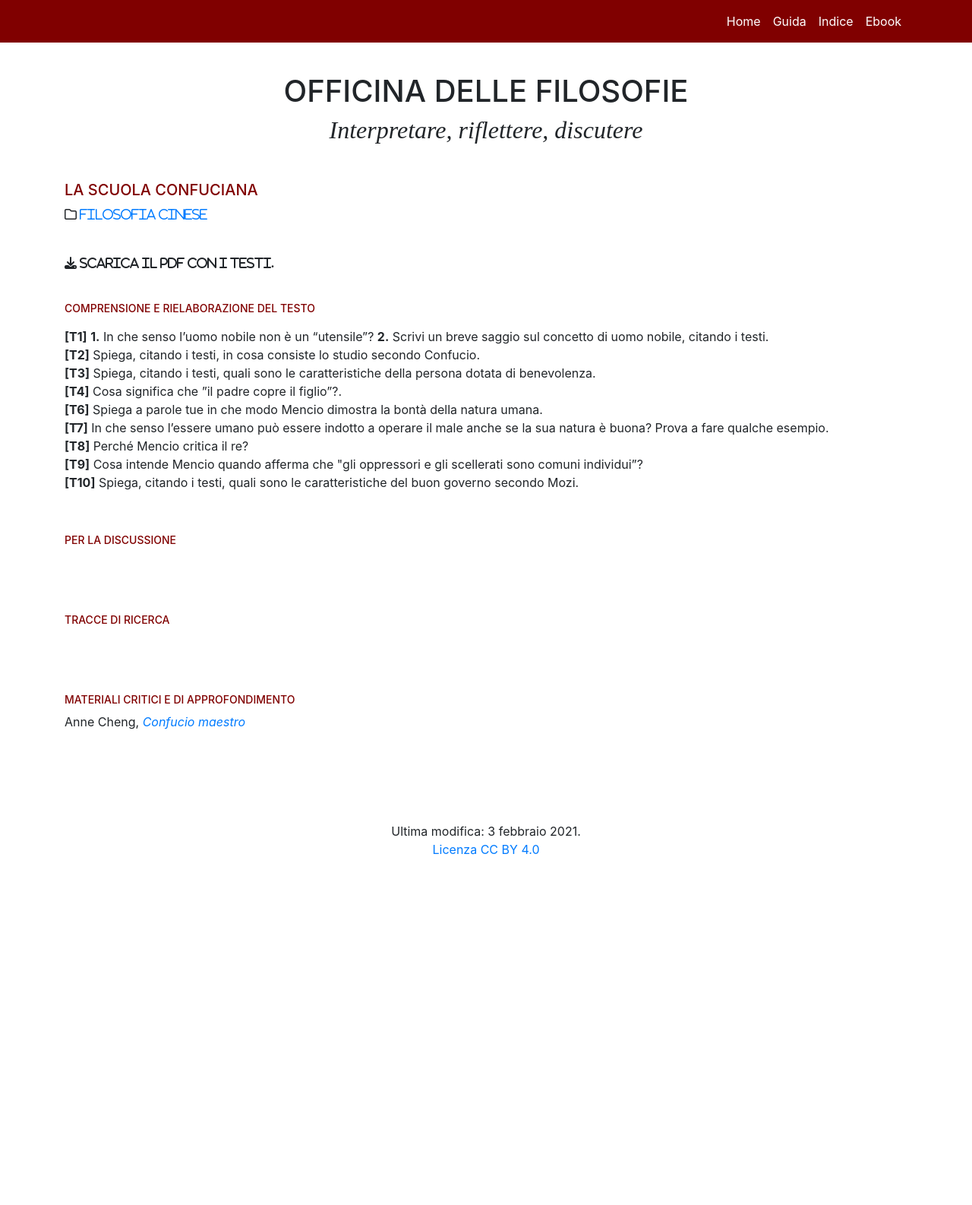
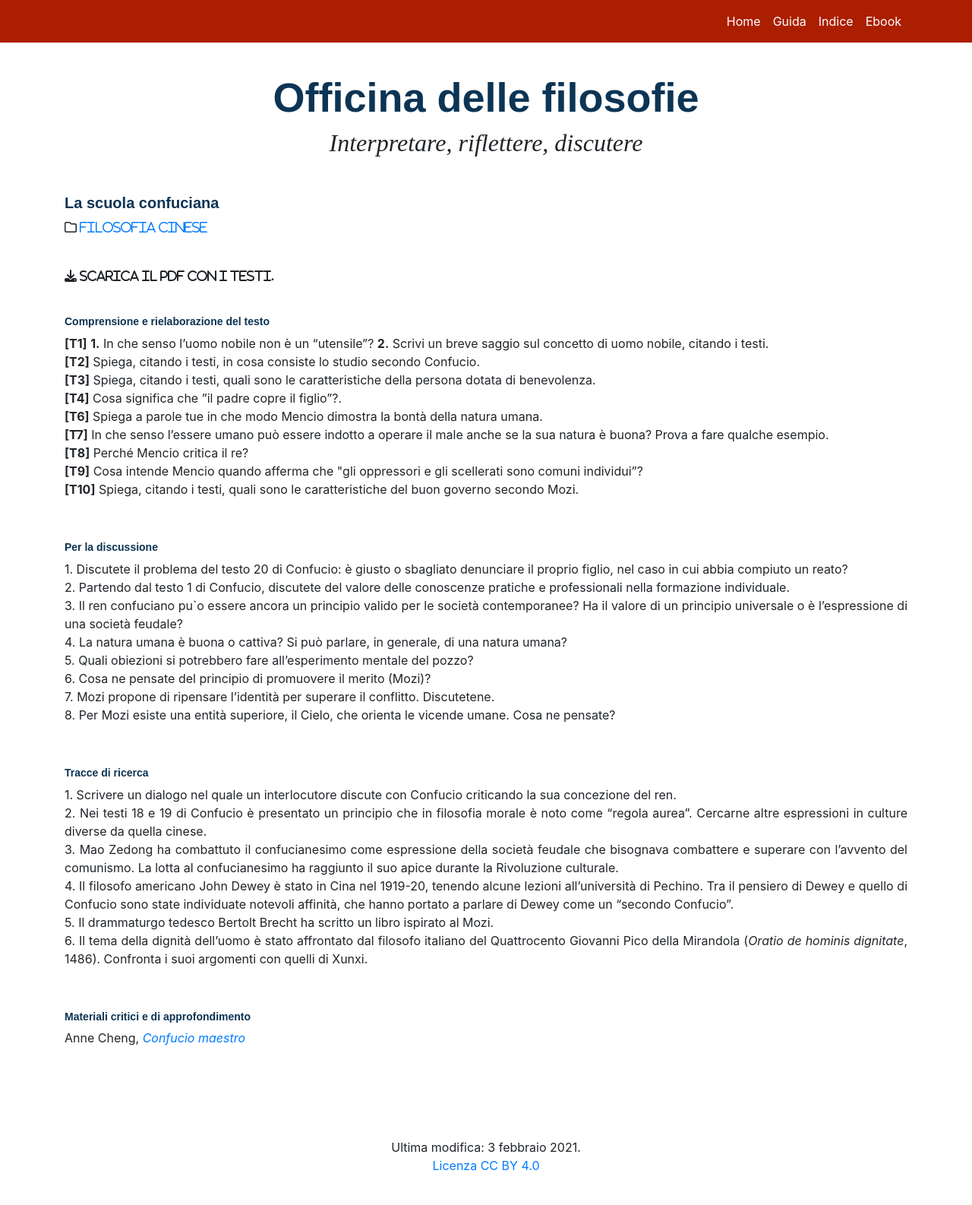
Before and after one commit to officinadellefilosofie/officina, a PHP site: page /scuola_confuciana.html in a window 1280 px wide. Shown: the top 1586 px of the page at 76% size. Before the commit the page ends 1125 px from the top, so only its background shows below. Run offline with PHP 8.4, Linux system fonts and the light colour scheme; some libraries are stand-ins or nearby versions.

Commit message:
Modifiche importanti.

```diff
--- a/css/style.css
+++ b/css/style.css
@@ -1,5 +1,5 @@
 .navbar{
-	background-color: maroon!important;
+	background-color: #AB1F00!important;
 }
 .navbar .navbar-brand {
 	color: #fff;
@@ -12,8 +12,11 @@
 }
 
 h1{
-font-family: 'Inter', sans-serif;
-	text-transform:uppercase;
+font-family: 'Helvetica Neue LT Std', sans-serif;
+	text-transform:none;
+	font-weight: bold;
+	font-size: 54px;
+	color: #0C3454;
 
 	}
 
@@ -24,11 +27,11 @@ font-style:italic;
 	}
 
 h3{
-	font-family: 'Inter', sans-serif;
+	font-family: 'Helvetica Neue LT Std', sans-serif;
 	font-size: 20px;
-	font-style: bold;
-  color: maroon;
-  text-transform: uppercase;
+	font-weight: bold;
+  color: #0C3454;
+  text-transform: none;
 }
 
 h4{
@@ -40,11 +43,12 @@ h4{
 }
 
 h5{
-	font-family: 'Inter', sans-serif;
+	font-family: 'Helvetica Neue LT Std', sans-serif;
 	font-size: 14px;
-	font-style: bold;
-  color: maroon;
-  text-transform: uppercase;
+	font-weight: bold;
+  color: #0C3454;
+  text-transform: none;
+	padding-bottom: 5px:
 }
 
 
@@ -67,16 +71,16 @@ hr {
 }
 
 .box {
-  border-color: #333;
-  border-width: 1px;
+  border-color: #AB1F00;
+  border-width: 2px;
   border-style:solid;
-border-radius: 5px;
- box-sizing: border-box;
+  border-radius: 5px;
+  box-sizing: border-box;
   color: #000;
   margin: 10px 0 20px;
   padding: 15px 15px 0px 15px;
   position: relative;
   font-size: 16px;
-  background: floralwhite;
+  background: white;
 
 }
--- a/scuola_confuciana.html
+++ b/scuola_confuciana.html
@@ -69,26 +69,37 @@
 <p>&nbsp;</p>
 
 <h5>Comprensione e rielaborazione del testo</h5>
-<p></p>
-<p><b>[T1]</b> <b>1.</b> In che senso l’uomo nobile non è un “utensile”? <b>2.</b> Scrivi un breve saggio sul concetto di uomo nobile, citando i testi.<br> <b>[T2]</b> Spiega, citando i testi, in cosa consiste lo studio secondo Confucio.<br>
+
+	<p><b>[T1]</b> <b>1.</b> In che senso l’uomo nobile non è un “utensile”? <b>2.</b> Scrivi un breve saggio sul concetto di uomo nobile, citando i testi.<br> <b>[T2]</b> Spiega, citando i testi, in cosa consiste lo studio secondo Confucio.<br>
 <b>[T3]</b> Spiega, citando i testi, quali sono le caratteristiche della persona dotata di benevolenza.<br>
 <b>[T4]</b> Cosa significa che ”il padre copre il figlio”?. <br>
 <b>[T6]</b> Spiega a parole tue in che modo Mencio dimostra la bontà della natura umana. <br>
 <b>[T7]</b> In che senso l’essere umano può essere indotto a operare il male anche se la sua natura è buona? Prova a fare qualche esempio. <br>
 <b>[T8]</b> Perché Mencio critica il re? <br>
 <b>[T9]</b> Cosa intende Mencio quando afferma che "gli oppressori e gli scellerati sono comuni individui”?<br> <b>[T10]</b> Spiega, citando i testi, quali sono le caratteristiche del buon governo secondo Mozi.
-	<p>&nbsp;</p>
-
+<p>&nbsp;</p>
 <h5>Per la discussione</a></h5>
-<p>&nbsp;</p>
+<p align="justify">
+1. Discutete il problema del testo 20 di Confucio: è giusto o sbagliato denunciare il proprio figlio, nel caso in cui abbia compiuto un reato?<br>
+2. Partendo dal testo 1 di Confucio, discutete del valore delle conoscenze pratiche e professionali nella formazione individuale.<br>
+3. Il ren confuciano pu`o essere ancora un principio valido per le società contemporanee?  Ha il valore di un principio universale o è l’espressione di una società feudale?<br>
+4. La natura umana è buona o cattiva? Si può parlare, in generale, di una natura umana?<br>
+5. Quali obiezioni si potrebbero fare all’esperimento mentale del pozzo?<br>
+6. Cosa ne pensate del principio di promuovere il merito (Mozi)?<br>
+7. Mozi propone di ripensare l’identità per superare il conflitto. Discutetene.<br>
+8. Per Mozi esiste una entità superiore, il Cielo, che orienta le vicende umane. Cosa ne pensate?<br>
 <p>&nbsp;</p>
 
 <h5>Tracce di ricerca</a></h5>
-
+<p align="justify">
+1. Scrivere un dialogo nel quale un interlocutore discute con Confucio criticando la sua concezione del ren.<br>
+2. Nei testi 18 e 19 di Confucio è presentato un principio che in filosofia morale è noto come “regola aurea”. Cercarne altre espressioni in culture diverse da quella cinese.<br>
+3. Mao Zedong ha combattuto il confucianesimo come espressione della società feudale che bisognava combattere e superare con l’avvento del comunismo. La lotta al confucianesimo ha raggiunto il suo apice durante la Rivoluzione
+culturale.<br>
+4. Il filosofo americano John Dewey è stato in Cina nel 1919-20, tenendo alcune lezioni all’università di Pechino. Tra il pensiero di Dewey e quello di Confucio sono state individuate notevoli affinità, che hanno portato a parlare di Dewey come un “secondo Confucio”.<br>
+5. Il drammaturgo tedesco Bertolt Brecht ha scritto un libro ispirato al Mozi.<br>
+6. Il tema della dignità dell’uomo è stato affrontato dal filosofo italiano del Quattrocento Giovanni Pico della Mirandola (<em>Oratio de hominis dignitate</em>, 1486). Confronta i suoi argomenti con quelli di Xunxi.
 <p>&nbsp;</p>
-<p>&nbsp;</p>
-
-
 <h5>Materiali critici e di approfondimento</a></h5>
 Anne Cheng, <em><a href="http://officinadellefilosofie.github.io/confucio_maestro.html">Confucio maestro</em></a>
 
```
Also changed, not shown: confucio_maestro.html (+6 -6 lines), css/bootstrap-grid.css, css/bootstrap.css, css/bootstrap.min.css, 1 other file.
